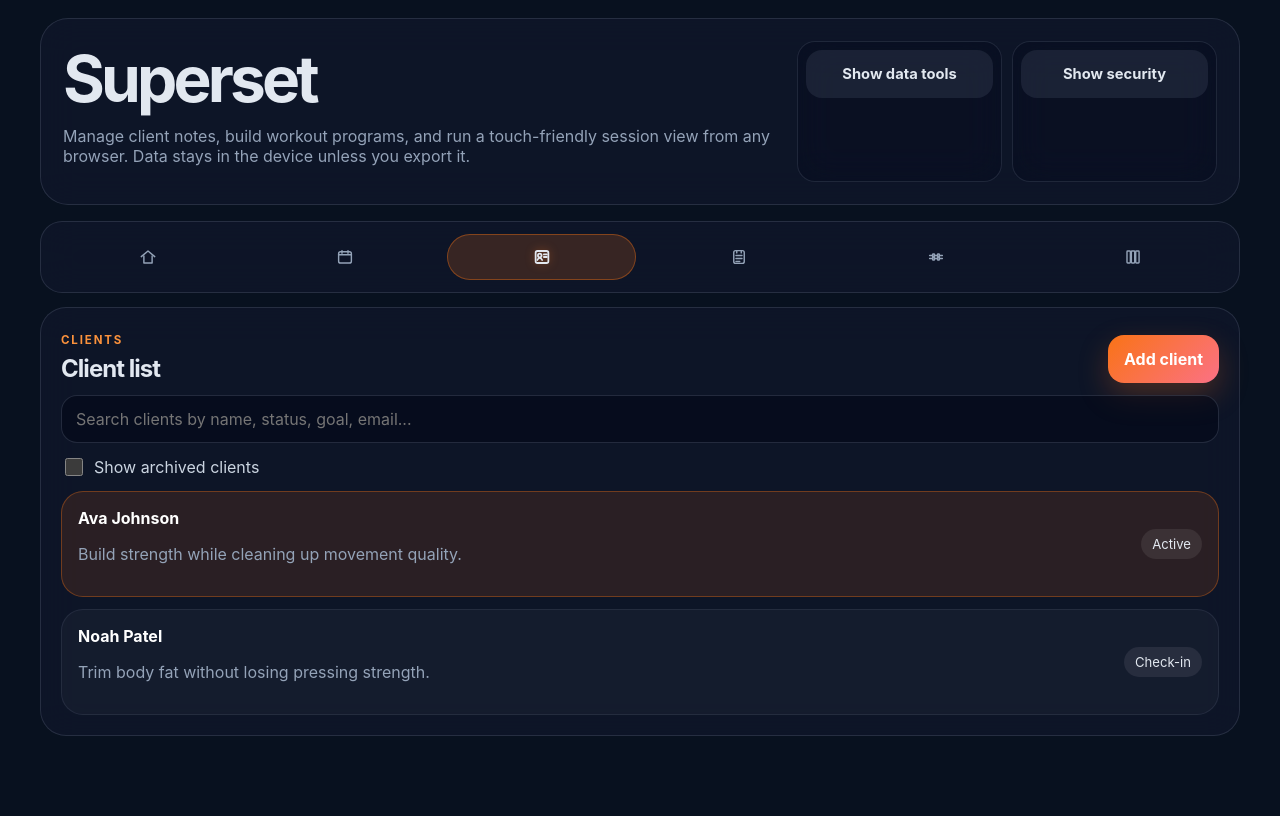
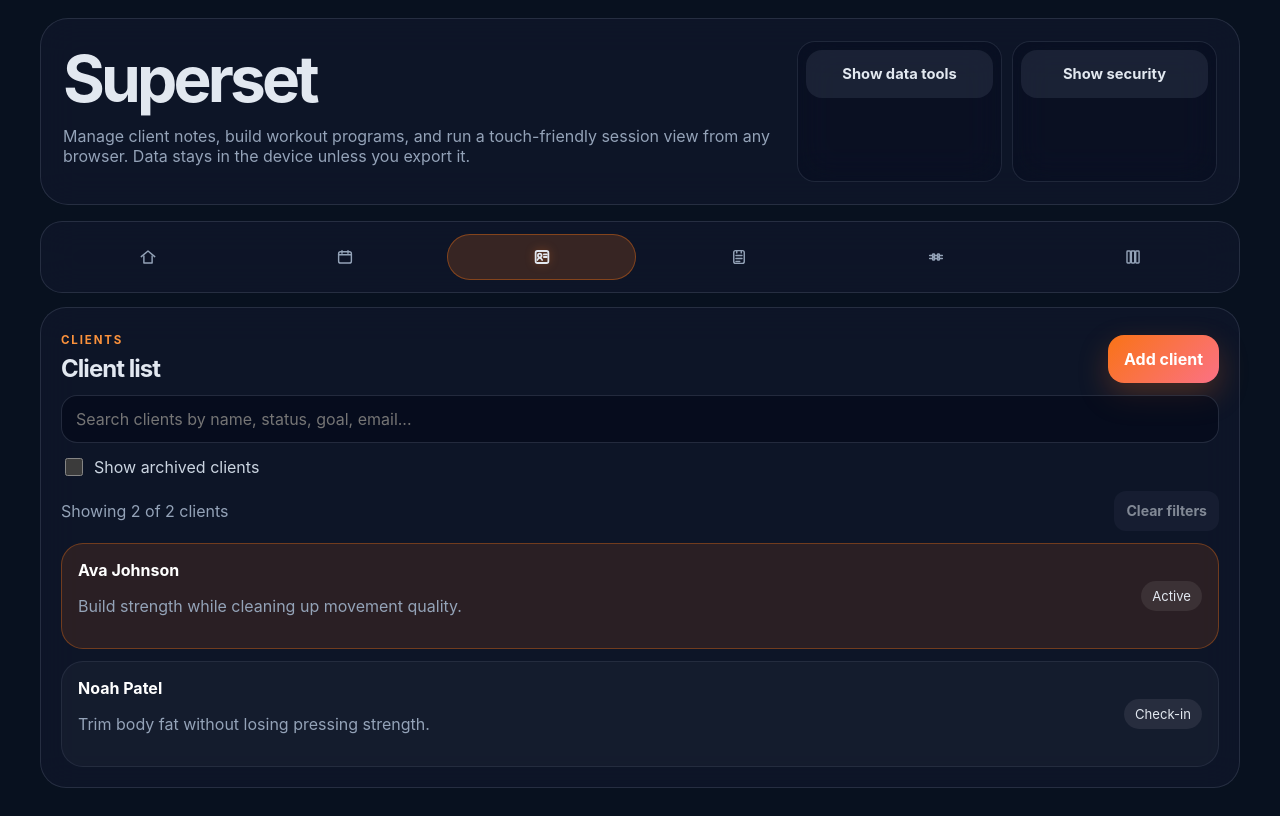
Before and after one commit to blackhawknz/SuperSet, a React (Vite) app: page / in a window 1280 px wide. Both pictures are taken after a click on the button "Add or edit clients". Built offline with nearby package versions, Linux system fonts and the light colour scheme.

Commit message:
Usability: add filter summaries and one-tap clear controls across lists

```diff
--- a/src/App.tsx
+++ b/src/App.tsx
@@ -1460,6 +1460,16 @@ function App() {
     );
   }, [exerciseSearch, exercises]);
 
+  const visibleClientCount = showArchivedClients
+    ? clients.length
+    : clients.filter((client) => !client.archived).length;
+  const visibleProgramCount = showArchivedPrograms
+    ? programs.length
+    : programs.filter((program) => !program.archived).length;
+  const hasClientFilters = Boolean(clientSearch.trim()) || showArchivedClients;
+  const hasProgramFilters = Boolean(programSearch.trim()) || showArchivedPrograms;
+  const hasExerciseFilters = Boolean(exerciseSearch.trim());
+
   const bookableClients = useMemo(
     () => clients.filter((client) => !client.archived),
     [clients]
@@ -2180,6 +2190,20 @@ function App() {
 
     setVisibleWeekStartIso(todayWeekIso);
     flash('Showing current week.');
+  }
+
+  function clearClientFilters() {
+    setClientSearch('');
+    setShowArchivedClients(false);
+  }
+
+  function clearProgramFilters() {
+    setProgramSearch('');
+    setShowArchivedPrograms(false);
+  }
+
+  function clearExerciseFilters() {
+    setExerciseSearch('');
   }
 
   function attemptCloseClientModal() {
@@ -3426,6 +3450,18 @@ function App() {
                 <span>Show archived clients</span>
               </label>
 
+              <div className="filter-summary-row">
+                <p className="section-copy">Showing {filteredClients.length} of {visibleClientCount} clients</p>
+                <button
+                  className="button button-secondary compact-button"
+                  onClick={clearClientFilters}
+                  disabled={!hasClientFilters}
+                  type="button"
+                >
+                  Clear filters
+                </button>
+              </div>
+
               <div className="item-list">
                 {filteredClients.map((client) => (
                   <button
@@ -3608,6 +3644,18 @@ function App() {
                 />
                 <span>Show archived programs</span>
               </label>
+
+              <div className="filter-summary-row">
+                <p className="section-copy">Showing {filteredPrograms.length} of {visibleProgramCount} programs</p>
+                <button
+                  className="button button-secondary compact-button"
+                  onClick={clearProgramFilters}
+                  disabled={!hasProgramFilters}
+                  type="button"
+                >
+                  Clear filters
+                </button>
+              </div>
 
               <div className="item-list">
                 {filteredPrograms.map((program) => {
@@ -3981,6 +4029,18 @@ function App() {
                 placeholder="Search exercises by name, category, equipment..."
               />
 
+              <div className="filter-summary-row">
+                <p className="section-copy">Showing {filteredExercises.length} of {exercises.length} exercises</p>
+                <button
+                  className="button button-secondary compact-button"
+                  onClick={clearExerciseFilters}
+                  disabled={!hasExerciseFilters}
+                  type="button"
+                >
+                  Clear search
+                </button>
+              </div>
+
               <div className="item-list">
                 {filteredExercises.map((exercise) => (
                   <button
--- a/src/styles.css
+++ b/src/styles.css
@@ -637,6 +637,18 @@ button {
   height: 18px;
 }
 
+.filter-summary-row {
+  display: flex;
+  align-items: center;
+  justify-content: space-between;
+  gap: 10px;
+  margin-bottom: 12px;
+}
+
+.filter-summary-row .section-copy {
+  margin: 0;
+}
+
 .field-textarea {
   min-height: 112px;
   padding: 12px 14px;
```
